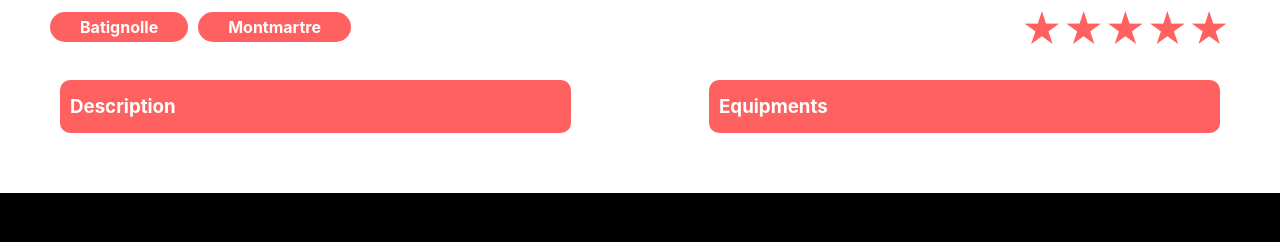
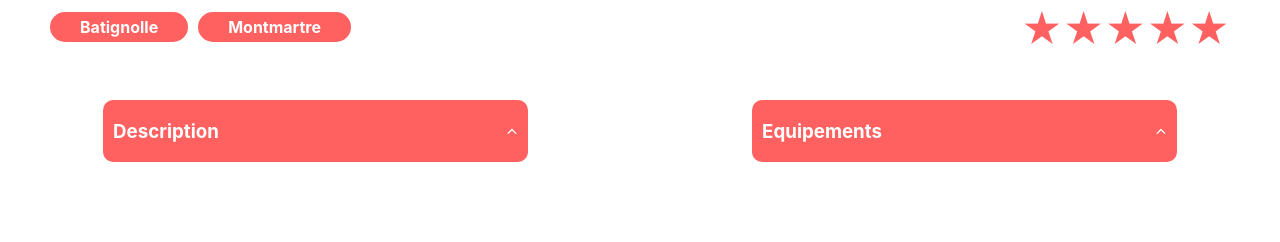
Before and after one commit to oliverfont/kaza, a React (Create React App) app: page /article/0 in a window 1280 px wide. Shown: the part 958-1200 px from the top of the page. Built offline with nearby package versions, Linux system fonts and the light colour scheme.

Commit message:
dropdown sur page article en cours de travail

```diff
--- /dev/null
+++ b/src/components/Dropdown.js
@@ -0,0 +1,22 @@
+import React from 'react';
+import './styles/Dropdown.css';
+import Arrow from '../assets/img/arrow.svg'
+
+function Dropdown({ title, content, selectedTitle, onClick }) {
+    const isOpen = selectedTitle === title;
+
+    return (
+      <div className={`dropdowns ${isOpen ? 'open' : ''}`}>
+        <div className="dropdown" onClick={() => onClick(title)}>
+          <h3>{title}</h3><img src={Arrow} className='arrow'></img>
+        </div>
+        {isOpen && (
+          <div className="description">
+            <p>{content}</p>
+          </div>
+        )}
+      </div>
+    );
+  }
+
+export default Dropdown;
--- /dev/null
+++ b/src/components/styles/Dropdown.css
@@ -0,0 +1,75 @@
+ .dropdowns {
+    margin: 30px 10%;
+    display: flex;
+    flex-direction: column;
+  }
+
+  .dropdown {
+    padding: 1px 10px;
+    border-radius: 10px;
+    background-color: #FF6060;
+    color: white;
+    display: flex;
+    justify-content: space-between;
+  }
+
+  .dropdowns2 {
+    display: flex;
+    flex-wrap: wrap;
+    justify-content: space-between;
+    transition: max-height 0.8s ease-out;
+  }
+
+  .dropdown2 {
+    background-color: #FF6060;
+    color: white;
+    padding: 15px 10px;
+    border-radius: 10px;
+  }
+
+  .containDropdown {
+    width: 45%;
+  }
+
+  .description {
+    padding: 1px 30px;
+    line-height: 150%;
+    background-color: #f6f6f6;
+    border-radius: 13px;
+    margin: -25px 0 auto;
+    z-index: -1;
+    position: relative;
+  }
+
+  .description2 {
+    padding: 1px 30px;
+    line-height: 150%;
+    background-color: #f6f6f6;
+    border-radius: 13px;
+    margin: -25px 0;
+    z-index: -1;
+    position: relative;
+  }
+
+  .description3 {
+    padding: 1px 30px;
+    line-height: 150%;
+    background-color: #f6f6f6;
+    border-radius: 13px;
+    margin: -25px 0;
+    z-index: -1;
+    position: relative;
+  }
+
+  .description p {
+    color: black;
+    margin-top: 40px;
+  }
+
+  .description2 ul {
+    margin-top: 15px;
+  }
+
+  .arrow {
+    width: 3%;
+  }
--- a/src/pages/Apropos/index.jsx
+++ b/src/pages/Apropos/index.jsx
@@ -1,7 +1,8 @@
 import React, { useState } from 'react';
 import '../styles/Home.css';
 import Banner from './Banner';
-import { aboutList } from './AboutList';
+import Dropdown from '../../components/Dropdown';
+import { aboutList } from '../../assets/data/AboutList';
 
 function App() {
   const [selectedTitle, setSelectedTitle] = useState(null);
@@ -15,16 +16,7 @@ function App() {
       <Banner backgroundType="apropos" />
       <div className="about-list">
         {aboutList.map((item, index) => (
-          <div key={index} className={`dropdowns ${selectedTitle === item.title ? 'open' : 'closed'}`}>
-  <div className="dropdown" onClick={() => handleDropdownClick(item.title)}>
-    <h3>{item.title}</h3>
-  </div>
-  <div className="description">
-    {selectedTitle === item.title && (
-      <p>{item.content}</p>
-    )}
-  </div>
-</div>
+          <Dropdown key={index} title={item.title} content={item.content} selectedTitle={selectedTitle} onClick={() => handleDropdownClick(item.title)} />
         ))}
       </div>
     </div>
--- a/src/pages/Article/index.jsx
+++ b/src/pages/Article/index.jsx
@@ -1,21 +1,12 @@
-import React, { useState } from 'react';
+import React from 'react';
 import '../styles/Article.css';
 import logements from '../../assets/data/logements.json';
 import { useParams } from 'react-router-dom';
+import Dropdown from '../../components/Dropdown';
 
 const Article = () => {
   const { id } = useParams();
   const article = logements[id];
-  const [showDescription, setShowDescription] = useState(false);
-  const [showEquipments, setShowEquipments] = useState(false);
-
-  const toggleDescription = () => {
-    setShowDescription(!showDescription);
-  };
-
-  const toggleEquipments = () => {
-    setShowEquipments(!showEquipments);
-  };
 
   // Fonction pour convertir le rating en étoiles
   const getStarRating = (rating) => {
@@ -63,18 +54,18 @@ const Article = () => {
         </div>
         <div className='dropdowns2'>
           <div className='containDropdown'>
-          <h3 className="dropdown2" onClick={toggleDescription}>Description</h3>
-          {showDescription && <div className="description"><p>{article.description}</p></div>}
+            {/* Utilisation du composant Dropdown pour la description */}
+            <Dropdown
+              title="Description"
+              content={article.description}
+            />
           </div>
           <div className='containDropdown'>
-          <h3 className="dropdown2" onClick={toggleEquipments}>Equipments</h3>
-          {showEquipments && (
-            <ul>
-              {article.equipments.map((equipment, index) => (
-                <li key={index}>{equipment}</li>
-              ))}
-            </ul>
-          )}
+            {/* Utilisation du composant Dropdown pour les équipements */}
+            <Dropdown
+              title="Equipements"
+              content={article.equipments.join(', ')}
+            />
           </div>
         </div>
       </div>
--- a/src/pages/styles/Home.css
+++ b/src/pages/styles/Home.css
@@ -26,58 +26,6 @@
 
 .App-link {
   color: #61dafb;
-}
-
-.dropdown {
-  background-color: #FF6060;
-  color: white;
-  padding: 1px 10px;
-  margin: 10px;
-  border-radius: 10px;
-}
-
-.dropdowns {
-  margin: 30px 300px;
-}
-
-.dropdowns2 {
-  display: flex;
-  flex-wrap: wrap;
-  justify-content: space-between;
-  transition: max-height 0.3s ease-out;
-}
-
-.dropdown2 {
-  background-color: #FF6060;
-  color: white;
-  padding: 15px 10px;
-  margin: 10px;
-  border-radius: 10px;
-}
-
-.containDropdown {
-  width: 45%;
-}
-
-.description {
-  color: black;
-  margin: 0 10px auto 10px;
-  padding: 1px 30px;
-  z-index: -1;
-  position: relative;
-  line-height: 150%;
-  background-color: #F6F6F673;
-  border-radius: 13px;
-}
-
-.description p {
-  color: black;
-  margin-top: 25px;
-}
-
-.descript p {
-  color: black;
-  margin-top: 25px;
 }
 
 .flexbox {
@@ -120,26 +68,6 @@ li {
   margin-bottom: 5px;
 }
 
-.dropdowns {
-  overflow: hidden;
-}
-
-.description {
-  overflow: hidden;
-  transition: max-height 0.8s ease-in-out;
-}
-
-.dropdowns.open .description {
-  max-height: 1000px; /* Hauteur suffisamment grande pour contenir tout le contenu */
-  transition: max-height 0.8s ease-in-out;
-  margin-top: -22px;
-}
-
-.dropdowns.closed .description {
-  max-height: 0;
-  transition: max-height 0.8s ease-in-out;
-}
-
 
 
 @keyframes App-logo-spin {
```
Also changed, not shown: src/assets/data/AboutList.js (renamed from src/pages/Apropos/AboutList.js), src/assets/img/arrow.svg (added). Lines whose indentation alone changed are shown as unchanged.
